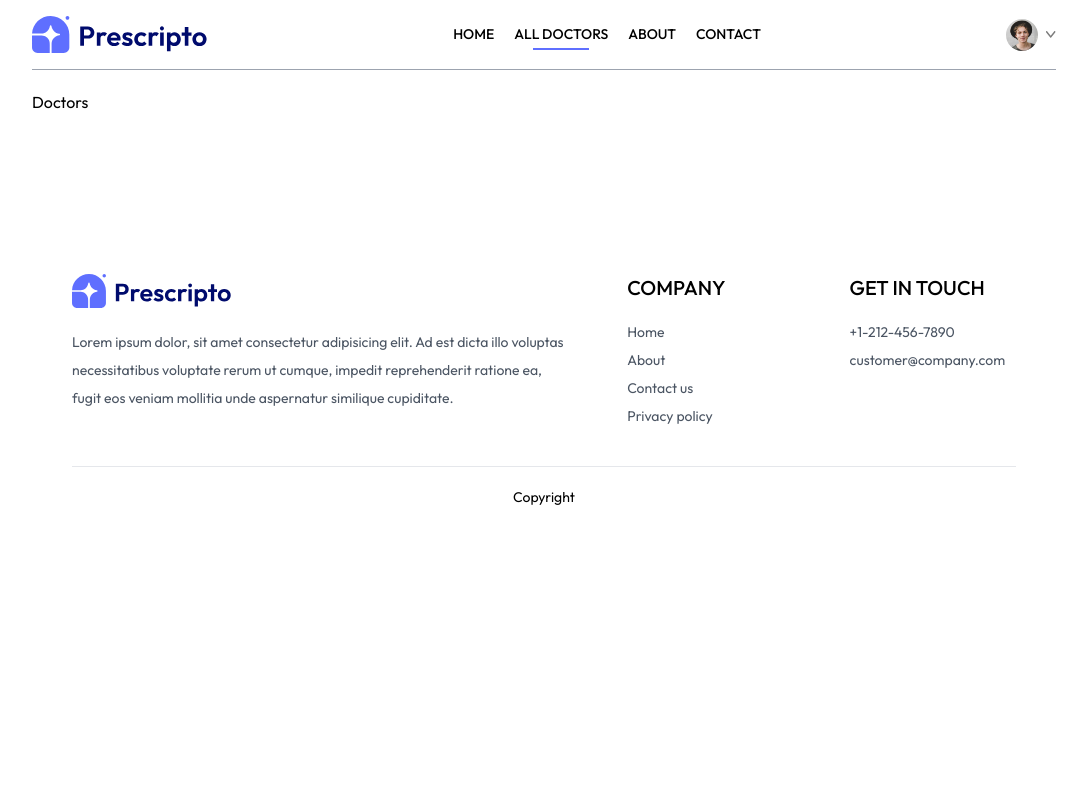
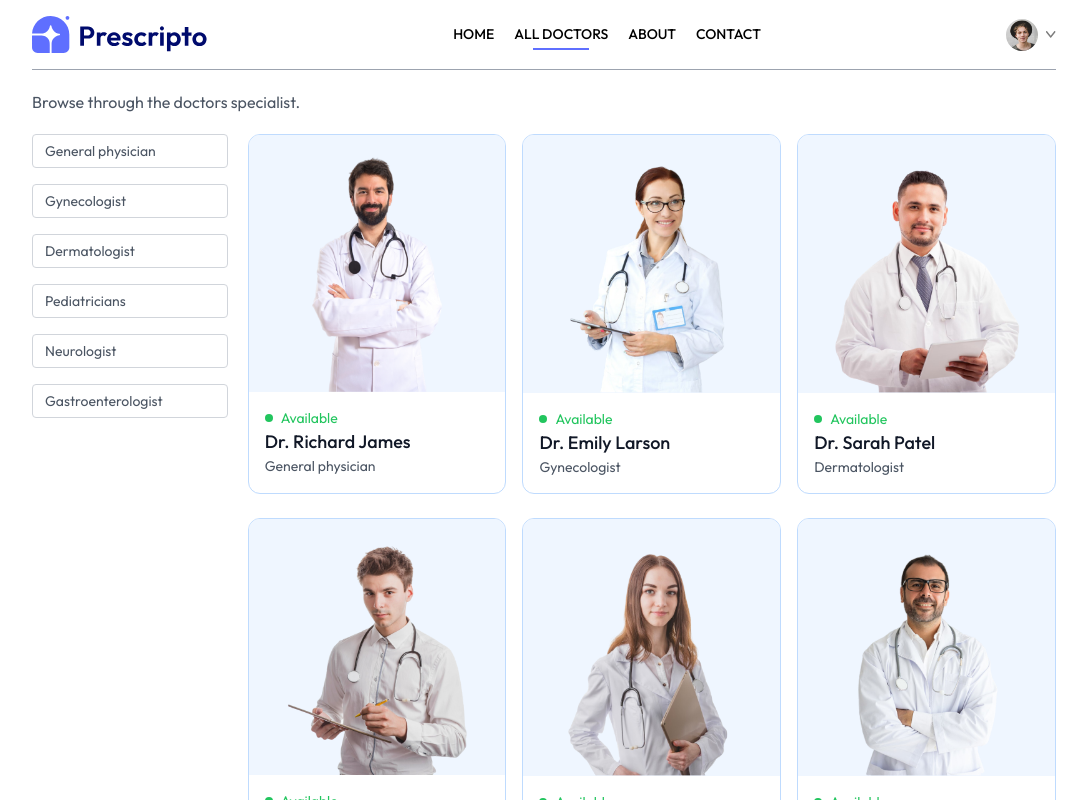
Before and after one commit to PhoebeHuHu/doctor-appointment-web, a React (Vite) app in the folder frontend/: page /doctors in a window 1280 px wide. Shown: the top 800 px of the page, without its empty margins (96-1183 px from the left). Built offline with nearby package versions, Linux system fonts and the light colour scheme.

Commit message:
doctor page and doctor filter

```diff
--- a/frontend/src/components/TopDoctors.jsx
+++ b/frontend/src/components/TopDoctors.jsx
@@ -12,7 +12,10 @@
         <div className='w-full grid grid-cols-auto gap-4 pt-5 gap-y-6 px-3 sm:px-0'>
             {
                 doctors.slice(0,10).map((item,index)=>(
-                    <div onClick={()=>navigate(`/appintment/${item._id}`)} className='border border-blue-200 rounded-xl overflow-hidden cursor-pointer hover:translate-y-[-10px] transition-all duration-500' key={index}>
+                    <div className='border border-blue-200 rounded-xl overflow-hidden cursor-pointer hover:translate-y-[-10px] transition-all duration-500'
+                        onClick={()=>navigate(`/appintment/${item._id}`)}
+                        key={index}
+                    >
                         <img className='bg-blue-50' src={item.image} alt="" />
                         <div className='p-4'>
                             <div className='flex items-center gap-2 text-sm text-center text-green-500'>
--- a/frontend/src/pages/Doctors.jsx
+++ b/frontend/src/pages/Doctors.jsx
@@ -1,11 +1,73 @@
-import React from 'react'
-import { useParams } from 'react-router-dom'
+import React, { useContext, useEffect, useState } from 'react'
+import { useNavigate, useParams } from 'react-router-dom'
+import { AppContext } from '../context/AppContext'
 
 const Doctors = () => {
   const { speciality } = useParams()
-  console.log(speciality)
+  const {doctors} = useContext(AppContext)
+  const [filterDoc, setFilterDoc] = useState([])
+  const navigate = useNavigate()
+  const FILTER_TABLE = [
+    {filter:'General physician'},
+    {filter:'Gynecologist'},
+    {filter:'Dermatologist'},
+    {filter:'Pediatricians'},
+    {filter:'Neurologist'},
+    {filter:'Gastroenterologist'},
+  ]
+
+  const applyFilter = ()=>{
+    if (speciality) {
+      setFilterDoc(doctors.filter(doctor => doctor.speciality === speciality))
+    } else {
+      setFilterDoc(doctors)
+    }
+  }
+
+  const filterOnClick = (filter) => {
+    speciality === filter ? navigate('/doctors') : navigate(`/doctors/${filter}`)
+  }
+
+  useEffect(() => {
+    applyFilter()
+  }, [doctors,speciality])
+
   return (
-    <div>Doctors</div>
+    <div>
+      <p className='text-gray-600'>Browse through the doctors specialist.</p>
+      <div className='flex flex-col sm:flex-row items-start gap-5 mt-5'>
+        <div className='flex flex-row sm:flex-col gap-4 text-sm text-gray-600'>
+          {/* menu */}
+          {
+            FILTER_TABLE.map((item,index)=>(
+              <p onClick={()=>filterOnClick(item.filter)} key={index} className={`w-[94px] sm:w-auto pl-3 py-1.5 pr-16 border border-gray-300 rounded transition-all cursor-pointer ${speciality === item.filter ? "bg-indigo-50 text-black":""} `}>{item.filter}</p>
+            ))
+          }
+        </div>
+        <div className='w-full grid grid-cols-auto gap-4 gap-y-6'>
+          {/* doctors */}
+          {
+            filterDoc.map((item,index)=>(
+              <div className='border border-blue-200 rounded-xl overflow-hidden cursor-pointer hover:translate-y-[-10px] transition-all duration-500'
+                  onClick={()=>navigate(`/appintment/${item._id}`)}
+                  key={index}
+              >
+                  <img className='bg-blue-50' src={item.image} alt="" />
+                  <div className='p-4'>
+                      <div className='flex items-center gap-2 text-sm text-center text-green-500'>
+                          <p className='bg-green-500 rounded-full w-2 h-2'></p>
+                          <p>Available</p>
+                      </div>
+                      <p className='text-gray-900 text-lg font-medium'>{item.name}</p>
+                      <p className='text-gray-600 text-sm'>{item.speciality}</p>
+                  </div>
+              </div>
+          ))
+          }
+        </div>
+      </div>
+      </div>
+
   )
 }
 
```
